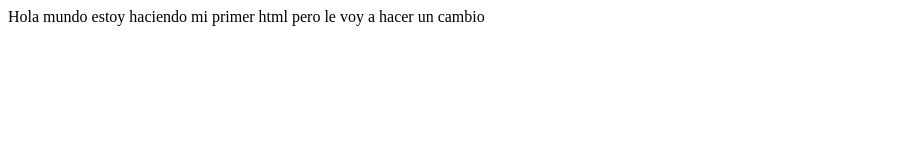
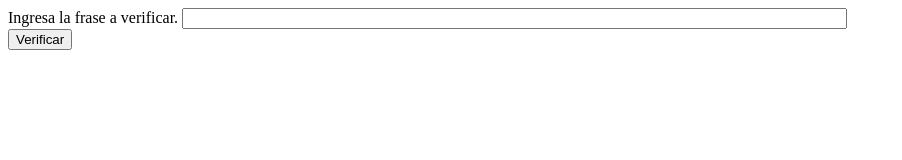
Before and after one commit to jorrgeCruz/fundamentos, a plain HTML site: page index.html in a window 1280 px wide. Shown: the whole page, without its empty margins (0-902 px from the left). Drawn offline with Linux system fonts and the light colour scheme.

Commit message:
Mi primer practica con js

```diff
--- a/index.html
+++ b/index.html
@@ -7,6 +7,14 @@
     <title>Document</title>
 </head>
 <body>
-    Hola mundo estoy haciendo mi primer html pero le voy a hacer un cambio
+    <form action="">
+        <label for="">Ingresa la frase a verificar.
+            <input type="text" size="80" id="frase">
+        </label>
+        <br>
+        <button id="check">Verificar</button>
+    </form>
+    <p id="salida"></p>
 </body>
+<script src="index.js"></script>
 </html>
--- a/index.js
+++ b/index.js
@@ -1,6 +1,9 @@
+//
 function verificarFrase(evt){
+
     evt.preventDefault();
     let frase = document.getElementById("frase").value;
+    //console.log(frase)
     document.getElementById("salida").innerHTML =  "<p>La frase escrita: <strong>" + frase + "</strong> es o no es palindromo</p>";
 
 }
```
